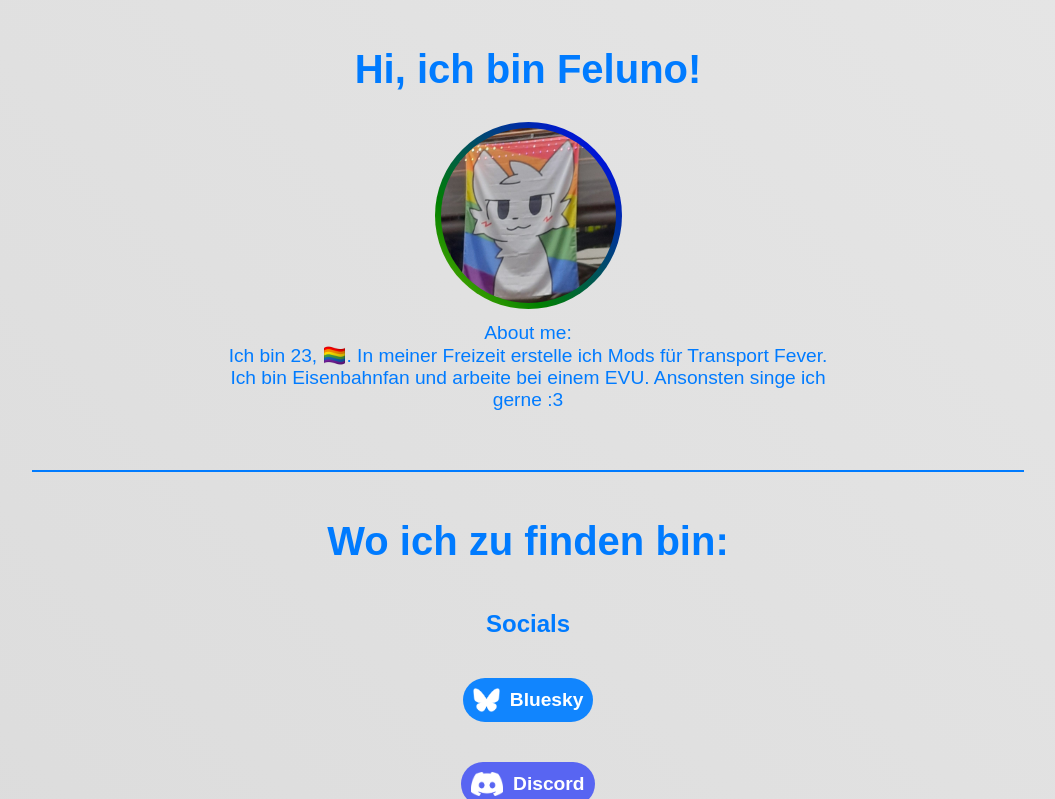
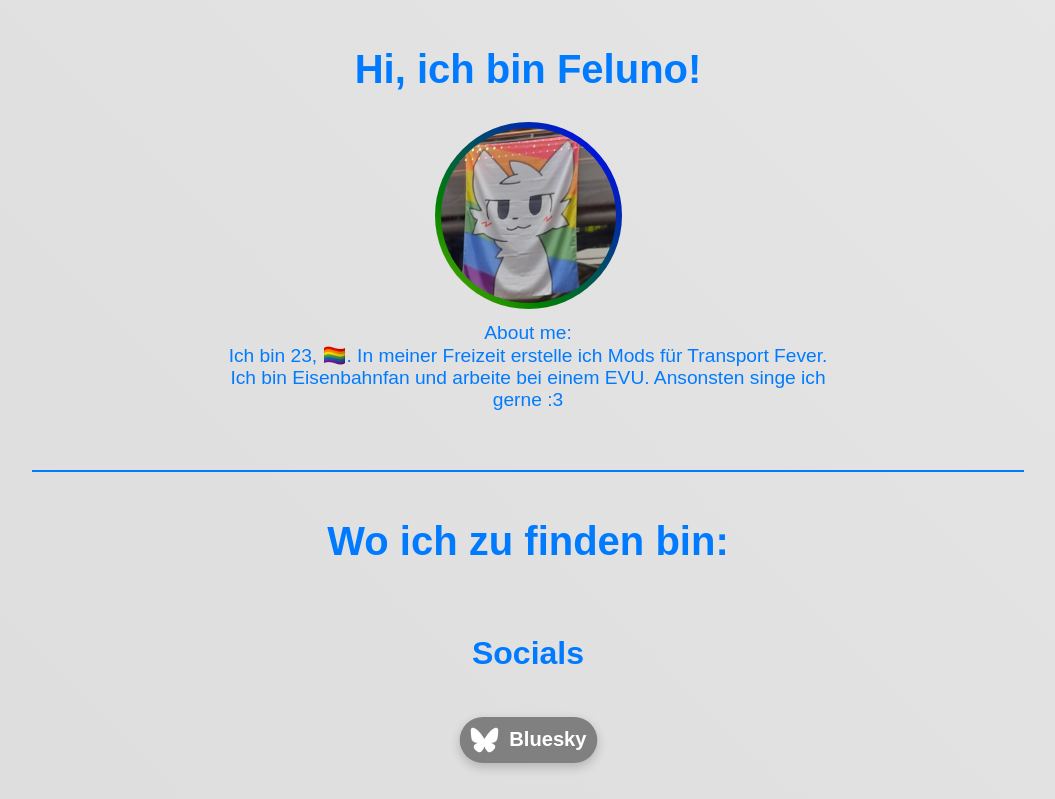
Before and after one commit to FelunoDoesStuff/feluno.de, a plain HTML site: page index.html in a window 1280 px wide. In both pictures the pointer is over the element "Bluesky". Shown: the top 799 px of the page, without its empty margins (112-1167 px from the left). Drawn offline with Linux system fonts and the light colour scheme.

Commit message:
played with size and hover effect

```diff
--- a/index.html
+++ b/index.html
@@ -18,7 +18,8 @@
 	<hr>
     <h1>Wo ich zu finden bin:</h1>
 
-    <h2>Socials</h2>
+    <br>
+	<h2>Socials</h2>
     <a href="https://bsky.app/profile/feluno.de" class="button" target="_blank">
         <div id="bsky">
             <img src="logos/bsky-logo.png" alt="Bluesky Logo">Bluesky
@@ -49,14 +50,14 @@
             <img src="logos/instagram-logo.png" alt="Instagram Logo">Insta
         </div>
     </a>
-
+    <br>
     <h2>Messenger</h2>
     <a href="https://t.me/felunoowo" class="button" target="_blank">
         <div id="telegram">
             <img src="logos/telegram-logo.png" alt="Telegram Logo">Telegram
         </div>
     </a>
-
+    <br>
     <h2>Stuff</h2>
     <a href="https://github.com/FelunoDoesStuff" class="button" target="_blank">
         <div id="github">
--- a/styles.css
+++ b/styles.css
@@ -94,12 +94,31 @@ body {
 #github { background: #181717; }
 #strecken { background: #00A67E; }
 
+/* Hover effect for app-specific buttons with color shift and highlight */
+#bsky:hover, #discord:hover, #mastodon:hover, #tfnet:hover, #reddit:hover,
+#insta:hover, #telegram:hover, #github:hover, #strecken:hover {
+    background: #808080; /* Gray color on hover */
+    transform: scale(1.05); /* Slightly enlarge the button on hover */
+    box-shadow: 0 4px 10px rgba(0, 0, 0, 0.2); /* Add shadow to highlight the button */
+    transition: background 0.3s ease, transform 0.3s ease, box-shadow 0.3s ease; /* Smooth transitions */
+}
+
+/* Optional: Add a smooth background color transition to create a color shift effect */
+#bsky, #discord, #mastodon, #tfnet, #reddit,
+#insta, #telegram, #github, #strecken {
+    transition: background 0.3s ease; /* Smooth background transition */
+}
+
 h1 {
     background: #007BFF;
     -webkit-background-clip: text;
     -webkit-text-fill-color: transparent;
     font-size: 2.5em;
     font-weight: bold;
+}
+
+h2 {
+    font-size: 2em;
 }
 
 #bsky, #discord, #mastodon, #tfnet, #reddit, #insta, #telegram, #github, #strecken {
```
